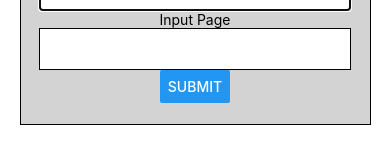
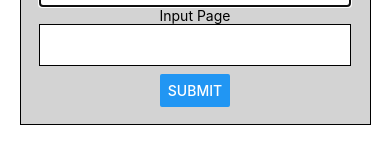
Before and after one commit to Ahsan4k/estatespace, a React Native app: screen / in a window 390 px wide. Both pictures are taken after a click on the button "FIND ENTRIES". Shown: the part 403-563 px from the top of the page. Built offline with nearby package versions, Linux system fonts and the light colour scheme.

Commit message:
second commit

```diff
--- a/App.js
+++ b/App.js
@@ -84,7 +84,9 @@ const App = () => {
               value={page}
               keyboardType="number-pad"
             />
-            <Button title="Submit" onPress={someFunc} />
+            <View style={{marginTop: height * 0.01}}>
+              <Button title="Submit" onPress={someFunc} />
+            </View>
           </View>
         </View>
       </Modal>
```
